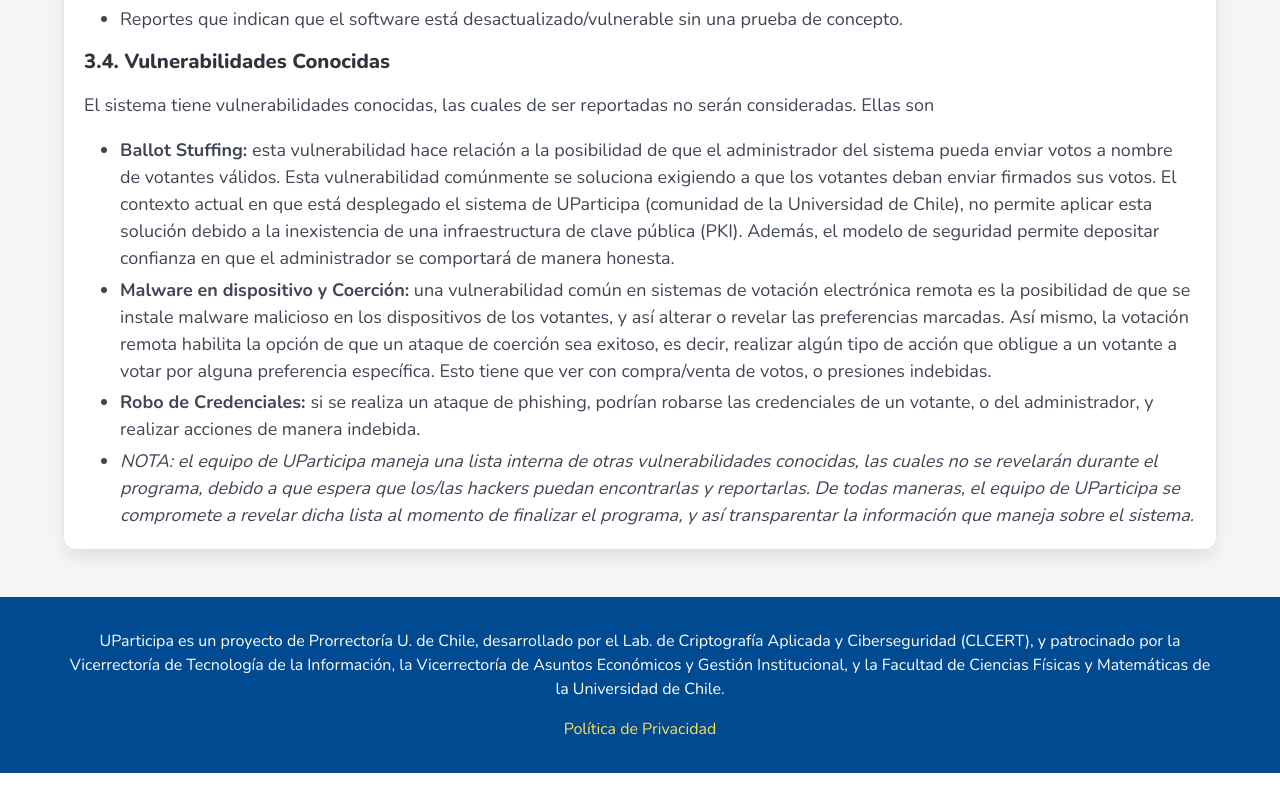
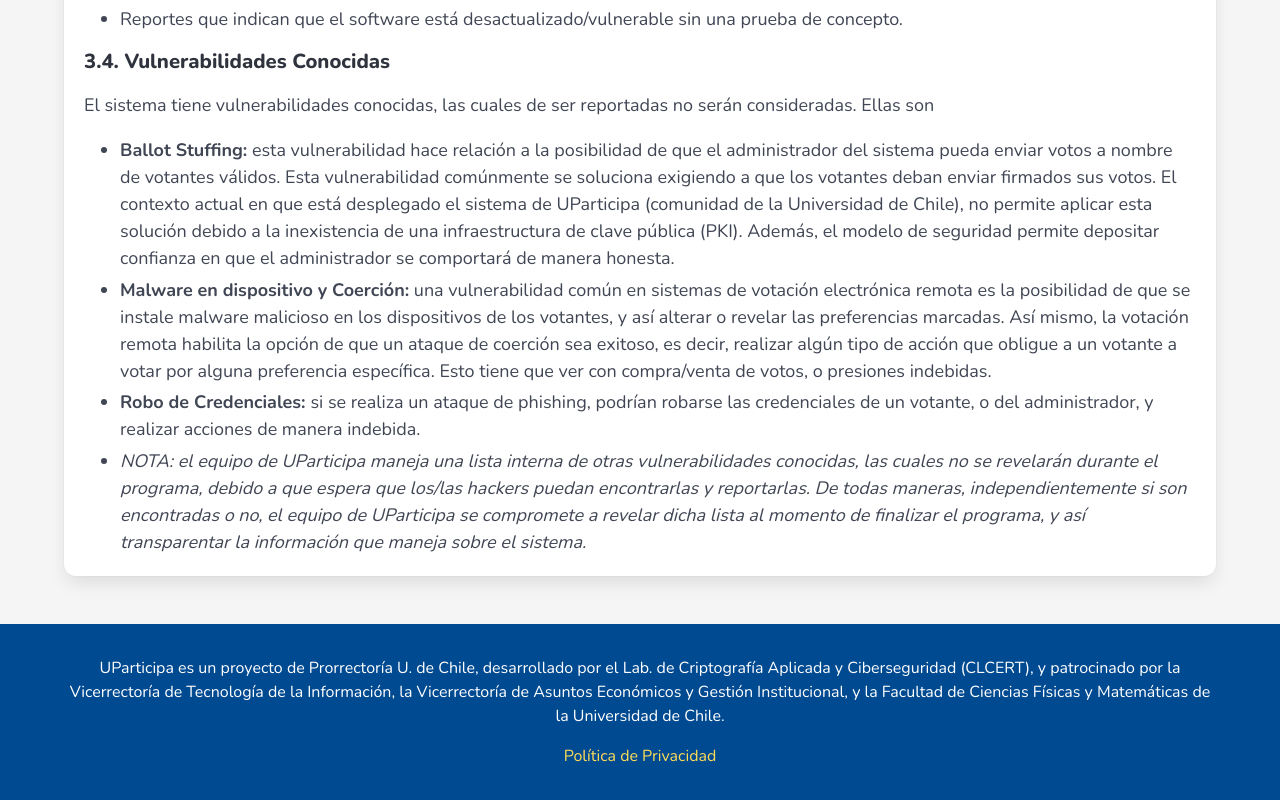
Before and after one commit to clcert/uparticipa-home, a Next.js app: page /bug-bounty-2025 in a window 1280 px wide. Shown: the part 5029-5829 px from the top of the page. Before the commit the page ends 5802 px from the top, so only its background shows below. Built offline with nearby package versions, Linux system fonts and the light colour scheme.

Commit message:
Update page.tsx

```diff
--- a/src/app/bug-bounty-2025/page.tsx
+++ b/src/app/bug-bounty-2025/page.tsx
@@ -337,7 +337,8 @@ export default function BugBounty2025() {
                             de un votante, o del administrador, y realizar acciones de manera indebida.</li>
                             <li><i>NOTA: el equipo de UParticipa maneja una lista interna de otras vulnerabilidades conocidas,
                                 las cuales no se revelarán durante el programa, debido a que espera que los/las hackers puedan
-                                encontrarlas y reportarlas. De todas maneras, el equipo de UParticipa se compromete a revelar
+                                encontrarlas y reportarlas. De todas maneras, independientemente si son encontradas o no,
+                                el equipo de UParticipa se compromete a revelar
                                 dicha lista al momento de finalizar el programa, y así transparentar la información
                                 que maneja sobre el sistema.</i>
                             </li>
```
